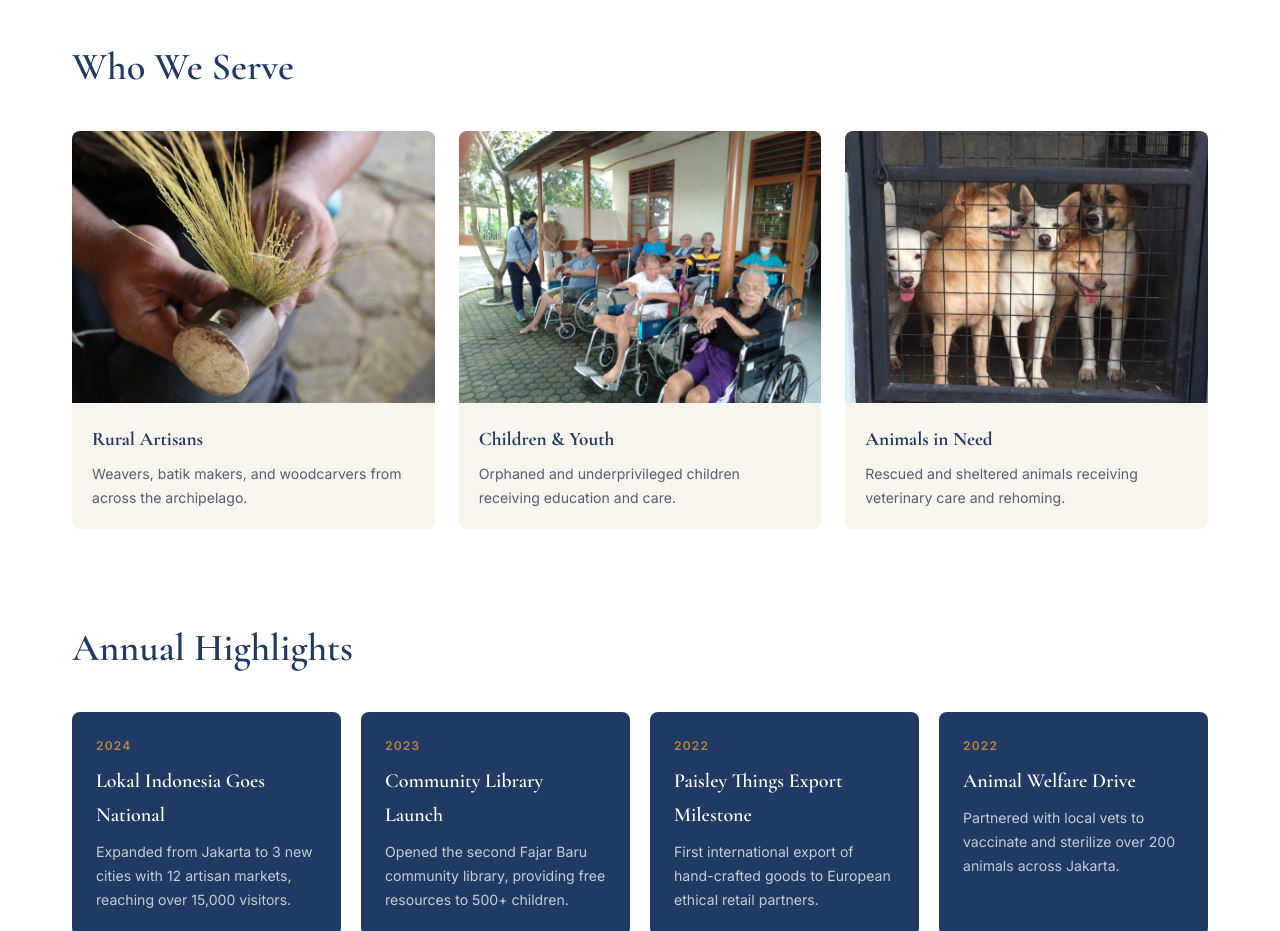
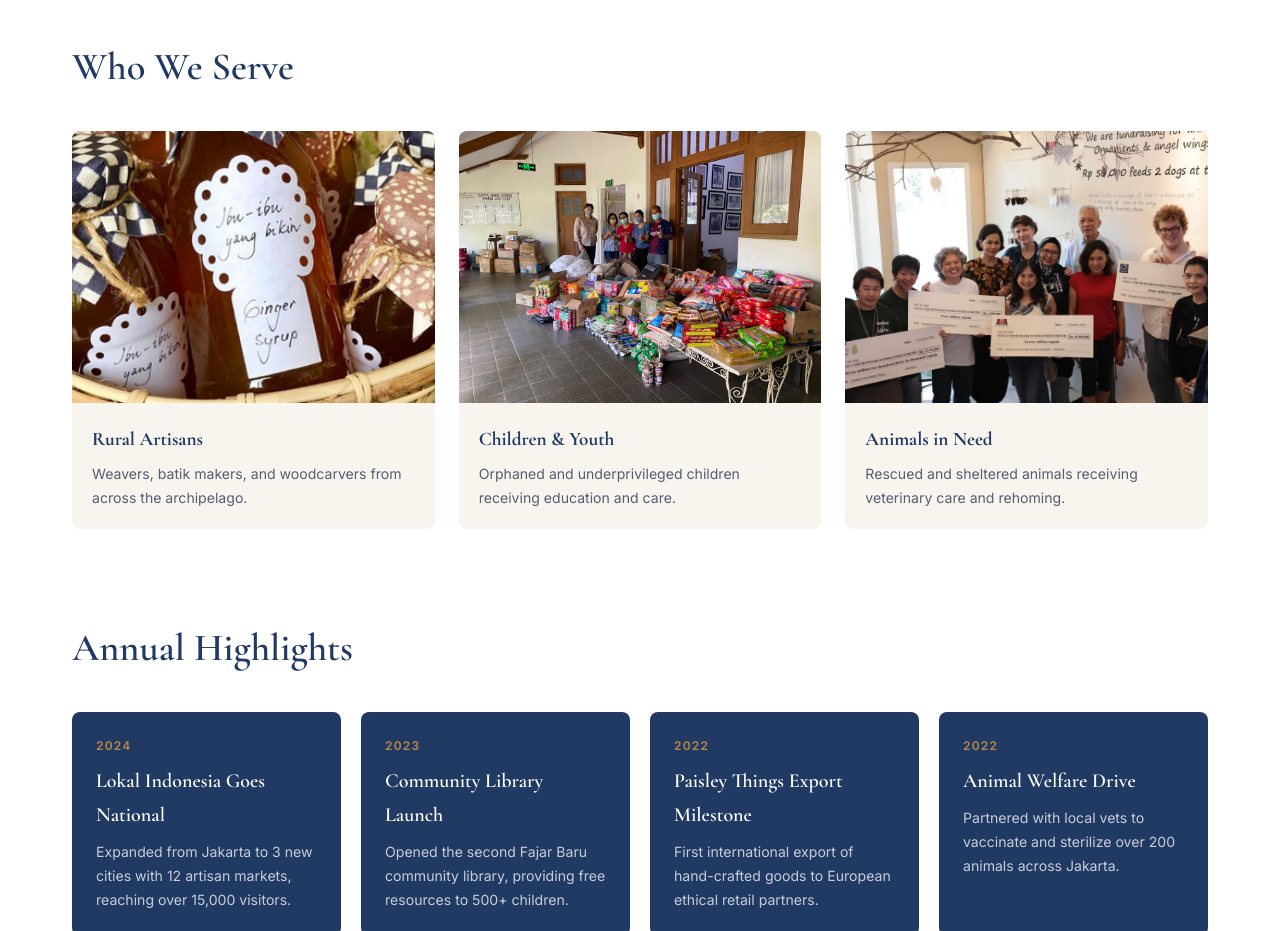
Before and after one commit to sibakom-dev/dtobingfoundation, an Eleventy site: page content/impact.md in a window 1280 px wide. Shown: the part 1280-2211 px from the top of the page. Built offline with nearby package versions, Linux system fonts and the light colour scheme; Eleventy itself is replaced by a stand-in of ours; files that its build step writes are made by us from their sources.

Commit message:
Update Pages “impact”

```diff
--- a/content/impact.md
+++ b/content/impact.md
@@ -2,7 +2,6 @@
 title: Our Impact
 subtitle: Real change. Real lives. Measured results.
 pageDescription: 'See the measurable difference The Darius Tobing Foundation makes: statistics, testimonials, beneficiaries, and annual highlights.'
-ogImage: /media/IMG_8014.jpg
 testimonialsList:
   - quote: Being part of Lokal Indonesia changed my business. I now reach customers I never could before, and my crafts are valued as they deserve to be.
     author: Ibu Wati, Batik Artisan, Solo
@@ -13,13 +12,13 @@ testimonialsList:
 beneficiariesList:
   - title: Rural Artisans
     description: Weavers, batik makers, and woodcarvers from across the archipelago.
-    image: /media/53cf9eac-727a-4381-8324-35467cea3de7.jpg
+    image: /media/Paisley.png
   - title: Children & Youth
     description: Orphaned and underprivileged children receiving education and care.
-    image: /media/2.2.jpg
+    image: /media/Hati-Suci-Orphanage.jpg
   - title: Animals in Need
     description: Rescued and sheltered animals receiving veterinary care and rehoming.
-    image: /media/IMG-20220204-WA0029.jpg
+    image: /media/Animal-Shelter.jpg
 annualHighlightsList:
   - year: '2024'
     title: Lokal Indonesia Goes National
```
